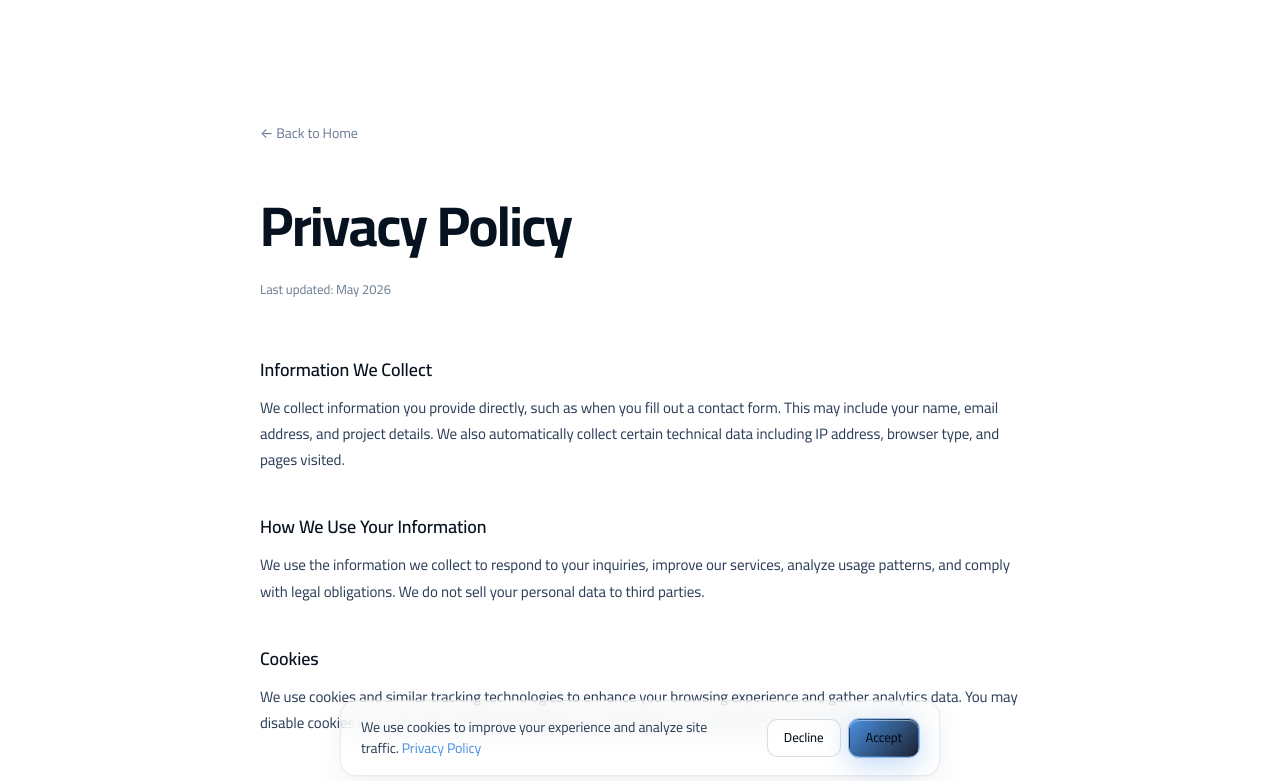
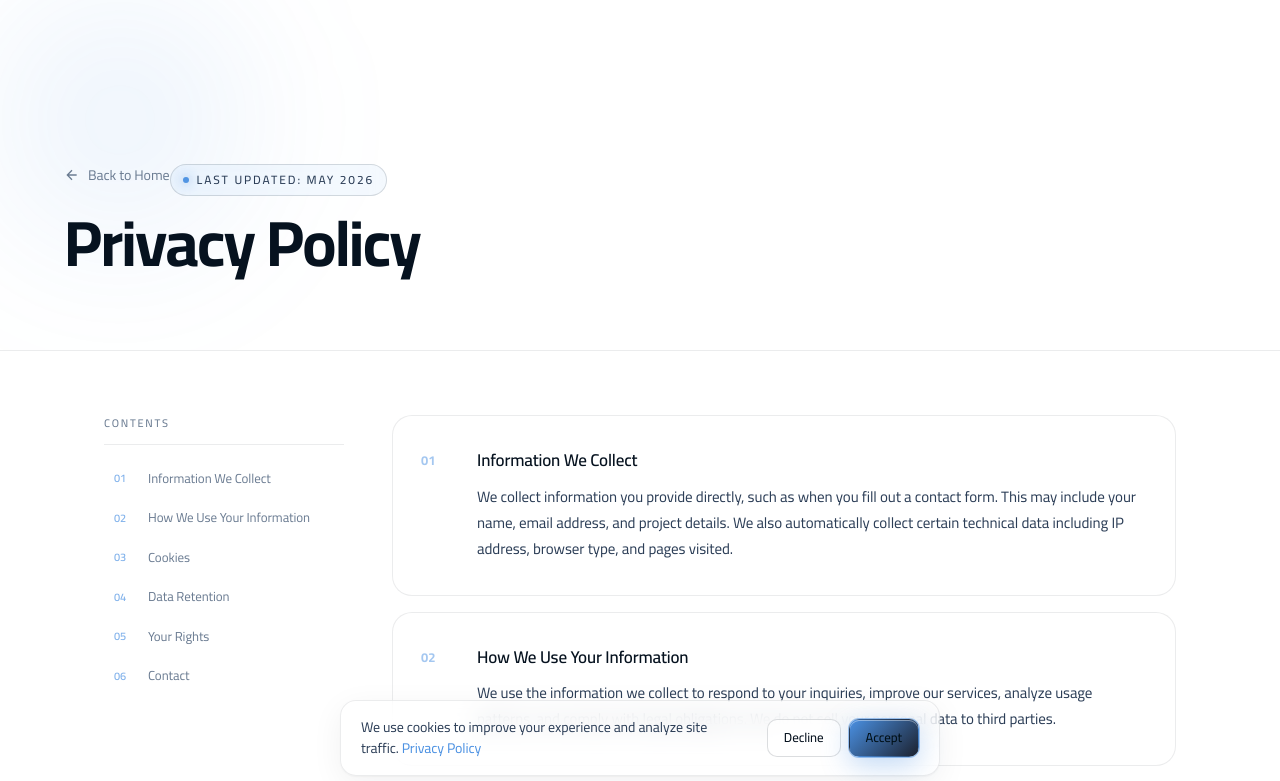
Before and after one commit to Saeed-Altout/solvensyntirx, a Next.js app: page /en/privacy in a window 1280 px wide. Shown: the top 781 px of the page. Built offline with nearby package versions, Linux system fonts and the light colour scheme.

Commit message:
redesign: legal pages with hero header, glass cards, sticky TOC sidebar
Co-Authored-By: Claude Sonnet 4.6 <noreply@anthropic.com>

```diff
--- a/src/app/[locale]/privacy/page.tsx
+++ b/src/app/[locale]/privacy/page.tsx
@@ -8,19 +8,46 @@ export default async function PrivacyPage({
 }) {
   const { locale } = await params;
   const t = await getTranslations({ locale, namespace: "privacy" });
+  const sections = t.raw("sections") as { heading: string; body: string }[];
 
   return (
     <main className="ss-legal-page">
-      <div className="ss-legal-inner">
-        <Link href={`/${locale}`} className="ss-legal-back">← {t("back")}</Link>
-        <h1 className="ss-legal-title">{t("title")}</h1>
-        <p className="ss-legal-date">{t("updated")}</p>
+      <div className="ss-legal-hero">
+        <div className="ss-legal-hero-inner">
+          <Link href={`/${locale}`} className="ss-legal-back">
+            <svg width="16" height="16" viewBox="0 0 24 24" fill="none" stroke="currentColor" strokeWidth="2">
+              <path d="M19 12H5M12 5l-7 7 7 7"/>
+            </svg>
+            {t("back")}
+          </Link>
+          <div className="ss-eyebrow" style={{ marginTop: 24 }}>
+            <span className="ss-eyebrow-dot" />
+            {t("updated")}
+          </div>
+          <h1 className="ss-legal-title">{t("title")}</h1>
+        </div>
+      </div>
+
+      <div className="ss-legal-layout">
+        <nav className="ss-legal-toc">
+          <p className="ss-legal-toc-label">Contents</p>
+          {sections.map((s, i) => (
+            <a key={i} href={`#section-${i}`} className="ss-legal-toc-link">
+              <span className="ss-legal-toc-num">{String(i + 1).padStart(2, "0")}</span>
+              {s.heading}
+            </a>
+          ))}
+        </nav>
+
         <div className="ss-legal-body">
-          {(t.raw("sections") as { heading: string; body: string }[]).map((s, i) => (
-            <section key={i}>
-              <h2>{s.heading}</h2>
-              <p>{s.body}</p>
-            </section>
+          {sections.map((s, i) => (
+            <div key={i} id={`section-${i}`} className="ss-legal-card">
+              <div className="ss-legal-card-num">{String(i + 1).padStart(2, "0")}</div>
+              <div className="ss-legal-card-content">
+                <h2 className="ss-legal-card-heading">{s.heading}</h2>
+                <p className="ss-legal-card-body">{s.body}</p>
+              </div>
+            </div>
           ))}
         </div>
       </div>
--- a/src/app/[locale]/terms/page.tsx
+++ b/src/app/[locale]/terms/page.tsx
@@ -8,19 +8,46 @@ export default async function TermsPage({
 }) {
   const { locale } = await params;
   const t = await getTranslations({ locale, namespace: "terms" });
+  const sections = t.raw("sections") as { heading: string; body: string }[];
 
   return (
     <main className="ss-legal-page">
-      <div className="ss-legal-inner">
-        <Link href={`/${locale}`} className="ss-legal-back">← {t("back")}</Link>
-        <h1 className="ss-legal-title">{t("title")}</h1>
-        <p className="ss-legal-date">{t("updated")}</p>
+      <div className="ss-legal-hero">
+        <div className="ss-legal-hero-inner">
+          <Link href={`/${locale}`} className="ss-legal-back">
+            <svg width="16" height="16" viewBox="0 0 24 24" fill="none" stroke="currentColor" strokeWidth="2">
+              <path d="M19 12H5M12 5l-7 7 7 7"/>
+            </svg>
+            {t("back")}
+          </Link>
+          <div className="ss-eyebrow" style={{ marginTop: 24 }}>
+            <span className="ss-eyebrow-dot" />
+            {t("updated")}
+          </div>
+          <h1 className="ss-legal-title">{t("title")}</h1>
+        </div>
+      </div>
+
+      <div className="ss-legal-layout">
+        <nav className="ss-legal-toc">
+          <p className="ss-legal-toc-label">Contents</p>
+          {sections.map((s, i) => (
+            <a key={i} href={`#section-${i}`} className="ss-legal-toc-link">
+              <span className="ss-legal-toc-num">{String(i + 1).padStart(2, "0")}</span>
+              {s.heading}
+            </a>
+          ))}
+        </nav>
+
         <div className="ss-legal-body">
-          {(t.raw("sections") as { heading: string; body: string }[]).map((s, i) => (
-            <section key={i}>
-              <h2>{s.heading}</h2>
-              <p>{s.body}</p>
-            </section>
+          {sections.map((s, i) => (
+            <div key={i} id={`section-${i}`} className="ss-legal-card">
+              <div className="ss-legal-card-num">{String(i + 1).padStart(2, "0")}</div>
+              <div className="ss-legal-card-content">
+                <h2 className="ss-legal-card-heading">{s.heading}</h2>
+                <p className="ss-legal-card-body">{s.body}</p>
+              </div>
+            </div>
           ))}
         </div>
       </div>
--- a/src/app/globals.css
+++ b/src/app/globals.css
@@ -402,15 +402,28 @@
 @keyframes slideUp { from { opacity: 0; transform: translateX(-50%) translateY(16px); } to { opacity: 1; transform: translateX(-50%) translateY(0); } }
 
 /* ── Legal Pages ─────────────────────────────── */
-.ss-legal-page { min-height: 100vh; padding: clamp(80px, 10vw, 120px) clamp(20px, 5vw, 80px) 80px; position: relative; z-index: 1; }
-.ss-legal-inner { max-width: 760px; margin: 0 auto; }
-.ss-legal-back { display: inline-flex; align-items: center; gap: 8px; font-size: 14px; color: var(--fg-3); text-decoration: none; margin-bottom: 40px; transition: color .2s; }
+.ss-legal-page { min-height: 100vh; position: relative; z-index: 1; }
+.ss-legal-hero { padding: clamp(100px, 12vw, 140px) clamp(20px, 5vw, 80px) clamp(48px, 6vw, 72px); border-bottom: 1px solid var(--line); position: relative; overflow: hidden; }
+.ss-legal-hero::before { content: ""; position: absolute; top: -80px; inset-inline-start: -80px; width: 400px; height: 400px; background: radial-gradient(circle, color-mix(in srgb, var(--accent) 12%, transparent), transparent 70%); filter: blur(60px); pointer-events: none; }
+.ss-legal-hero-inner { max-width: 1200px; margin: 0 auto; position: relative; }
+.ss-legal-back { display: inline-flex; align-items: center; gap: 8px; font-size: 14px; color: var(--fg-3); text-decoration: none; transition: color .2s; }
 .ss-legal-back:hover { color: var(--accent); }
-.ss-legal-title { font-size: clamp(32px, 5vw, 56px); font-weight: 700; letter-spacing: -0.03em; margin: 0 0 12px; }
-.ss-legal-date { font-size: 13px; color: var(--fg-3); margin: 0 0 56px; }
-.ss-legal-body { display: flex; flex-direction: column; gap: 40px; }
-.ss-legal-body section h2 { font-size: 18px; font-weight: 600; margin: 0 0 12px; color: var(--fg); }
-.ss-legal-body section p { font-size: 15px; line-height: 1.75; color: var(--fg-2); margin: 0; }
+.ss-legal-title { font-size: clamp(36px, 5vw, 64px); font-weight: 700; letter-spacing: -0.03em; margin: 12px 0 0; line-height: 1.1; }
+.ss-legal-layout { display: grid; grid-template-columns: 240px 1fr; gap: 48px; max-width: 1200px; margin: 0 auto; padding: clamp(40px, 5vw, 64px) clamp(20px, 5vw, 80px) 80px; align-items: start; }
+.ss-legal-toc { position: sticky; top: 100px; display: flex; flex-direction: column; gap: 4px; }
+.ss-legal-toc-label { font-size: 11px; letter-spacing: 0.16em; text-transform: uppercase; color: var(--fg-3); font-weight: 500; margin: 0 0 12px; padding-bottom: 12px; border-bottom: 1px solid var(--line); }
+[dir="rtl"] .ss-legal-toc-label { letter-spacing: 0; text-transform: none; font-size: 13px; }
+.ss-legal-toc-link { display: flex; align-items: center; gap: 10px; font-size: 13px; color: var(--fg-3); text-decoration: none; padding: 8px 10px; border-radius: 8px; transition: background .2s, color .2s; }
+.ss-legal-toc-link:hover { background: color-mix(in srgb, var(--accent) 8%, transparent); color: var(--accent); }
+.ss-legal-toc-num { font-size: 11px; font-weight: 600; color: var(--accent); opacity: 0.7; min-width: 24px; }
+.ss-legal-body { display: flex; flex-direction: column; gap: 16px; }
+.ss-legal-card { display: flex; gap: 24px; background: var(--card); border: 1px solid var(--card-stroke); border-radius: 20px; padding: 32px 28px; backdrop-filter: blur(var(--glass)); transition: border-color .3s; }
+.ss-legal-card:hover { border-color: color-mix(in srgb, var(--accent) 20%, var(--card-stroke)); }
+.ss-legal-card-num { font-size: 13px; font-weight: 700; color: var(--accent); opacity: 0.5; min-width: 32px; padding-top: 3px; }
+.ss-legal-card-content { flex: 1; }
+.ss-legal-card-heading { font-size: 17px; font-weight: 600; margin: 0 0 10px; color: var(--fg); letter-spacing: -0.01em; }
+.ss-legal-card-body { font-size: 15px; line-height: 1.75; color: var(--fg-2); margin: 0; }
+@media (max-width: 860px) { .ss-legal-layout { grid-template-columns: 1fr; } .ss-legal-toc { position: static; flex-direction: row; flex-wrap: wrap; } .ss-legal-toc-link { font-size: 12px; } }
 
 /* ── Cursor FX ───────────────────────────────── */
 .ss-cursor { position: fixed; top: 0; left: 0; width: 28px; height: 28px; border-radius: 50%; border: 1.5px solid var(--accent); transform: translate(-50%, -50%); pointer-events: none; z-index: 9999; transition: width .2s, height .2s, border-color .2s, opacity .3s; mix-blend-mode: exclusion; }
```
